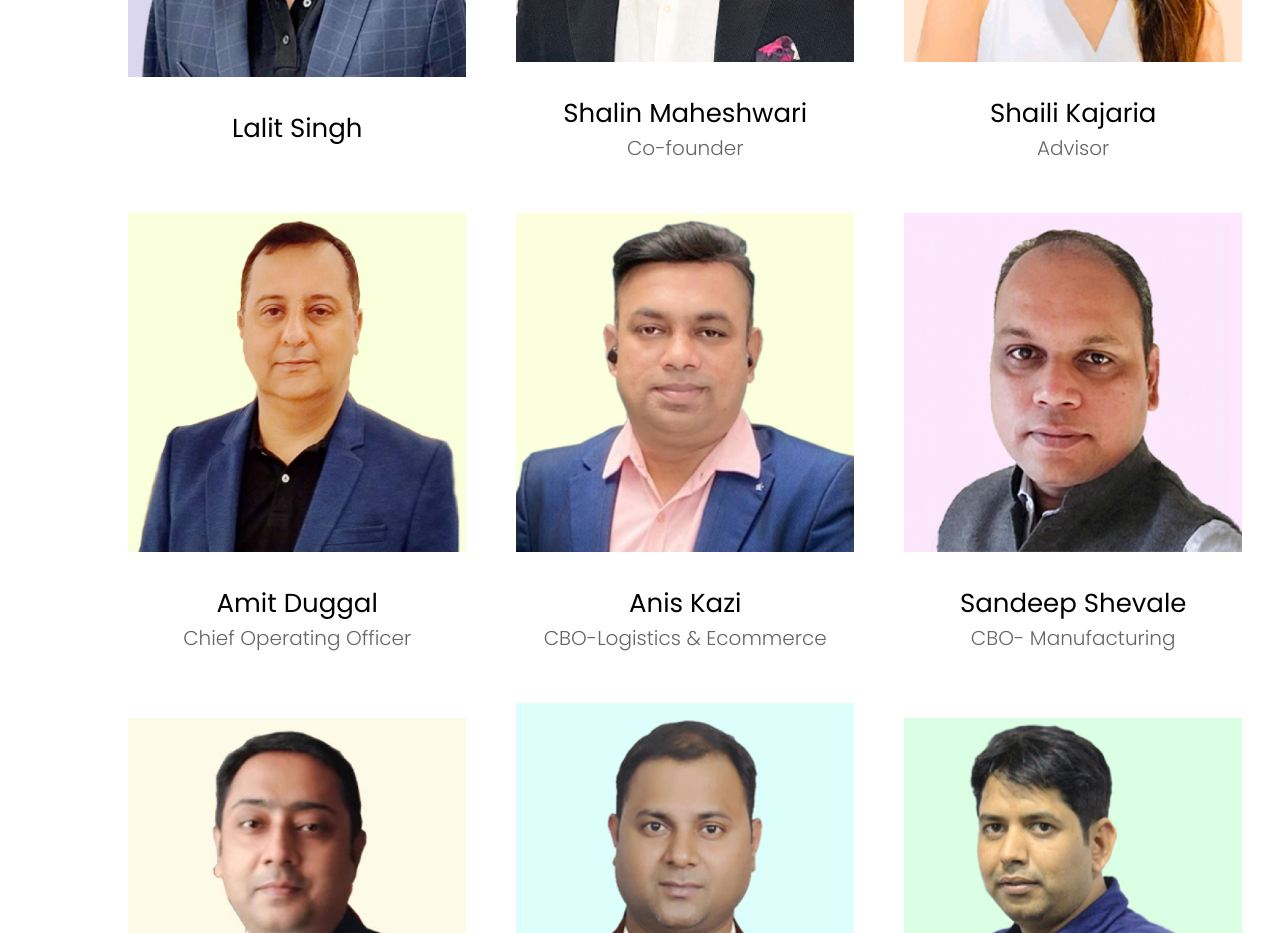
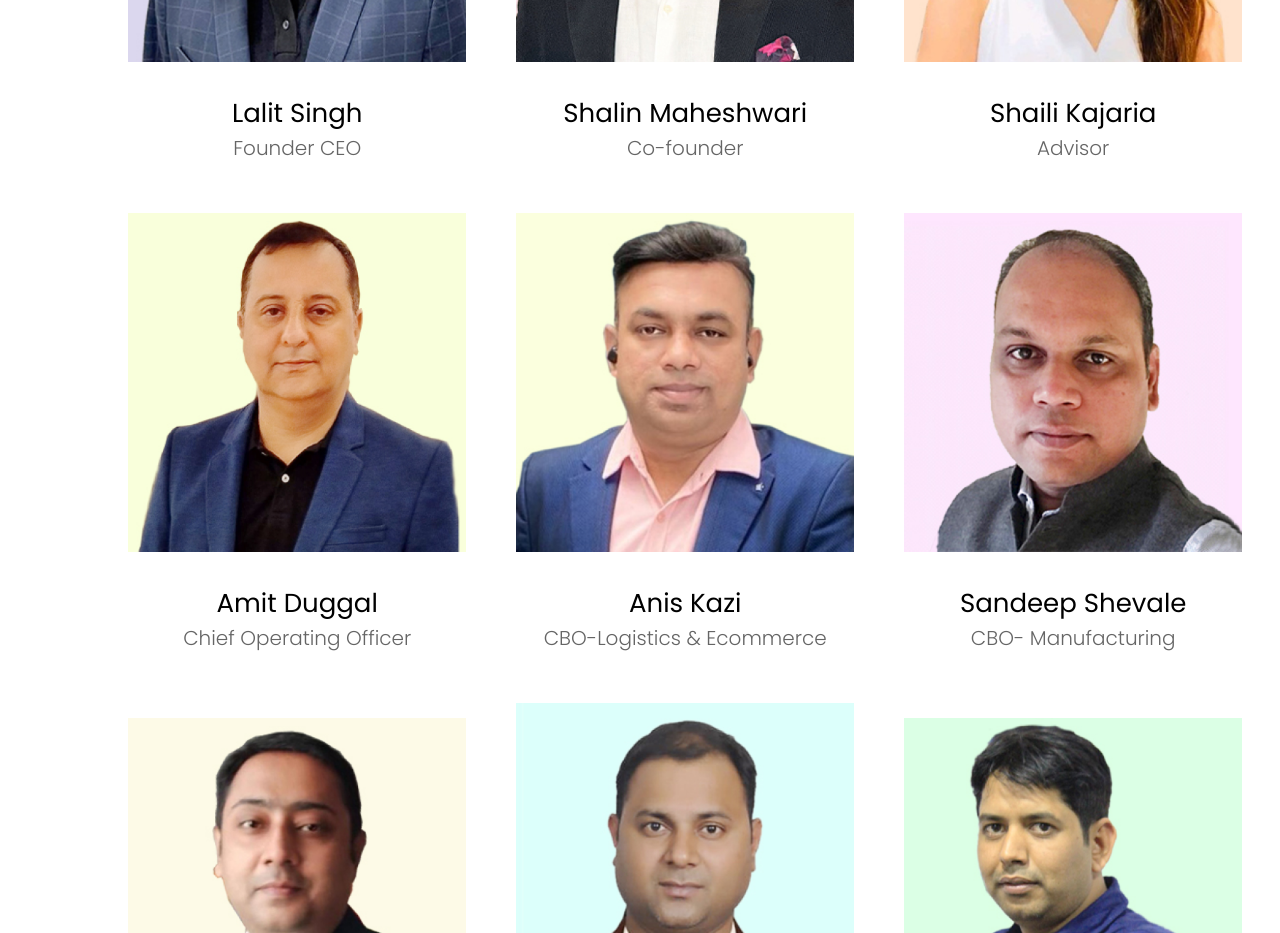
Before and after one commit to Aryan6919/Meraqui, a React (Create React App) app: page /about in a window 1280 px wide. Shown: the part 2940-3873 px from the top of the page. Built offline with nearby package versions, Linux system fonts and the light colour scheme.

Commit message:
Update About.js

```diff
--- a/src/components/About.js
+++ b/src/components/About.js
@@ -119,7 +119,7 @@ const About = () => {
 " ><img className='sm:w-[100%]' src={require('../image/staff/lalit.png')} alt="photo1" /></a>
             <div className='flex flex-col items-center'>
               <h4 className=' font-poppins font-[400] sm:text-[26px] mt-8 '>Lalit Singh</h4>
-              <p className=' font-poppins font-[300] sm:text-[20px] opacity-60'></p>
+              <p className=' font-poppins font-[300] sm:text-[20px] opacity-60'>Founder CEO</p>
             </div>
           </div>
 
```
